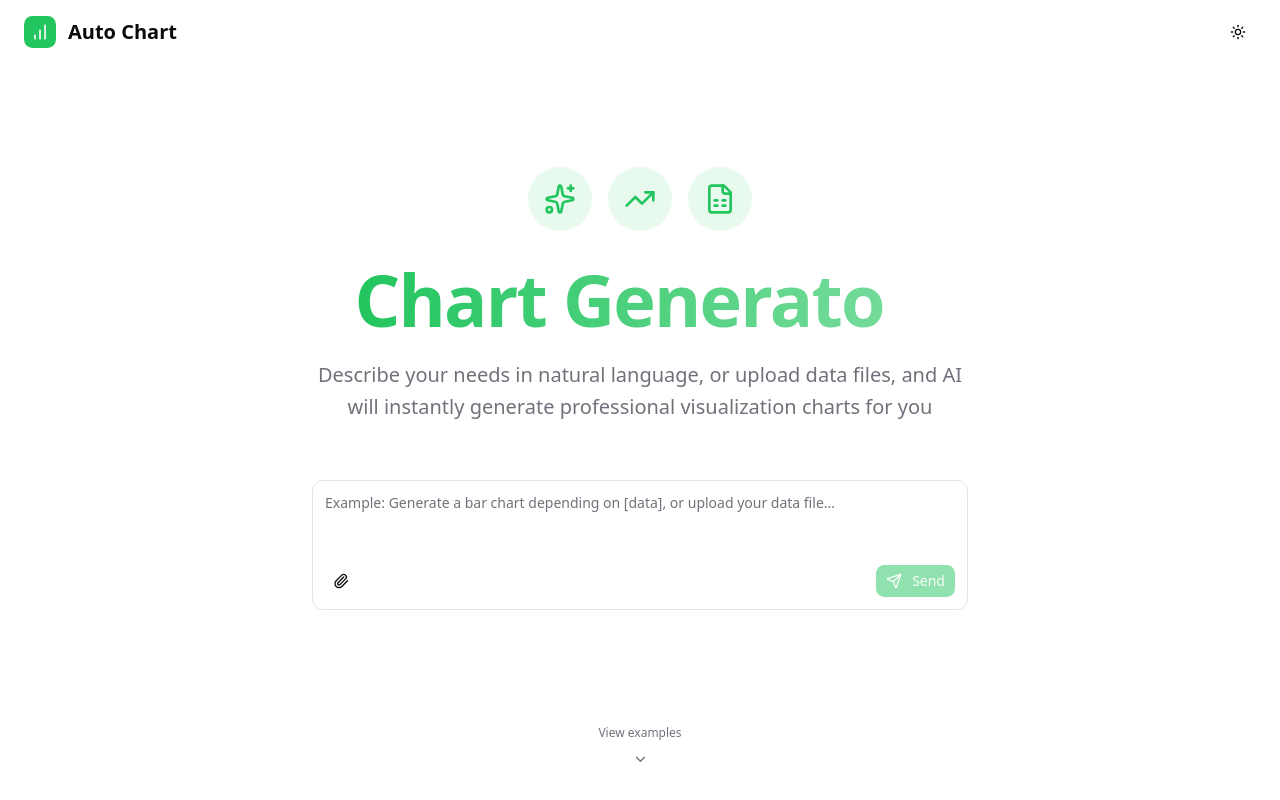
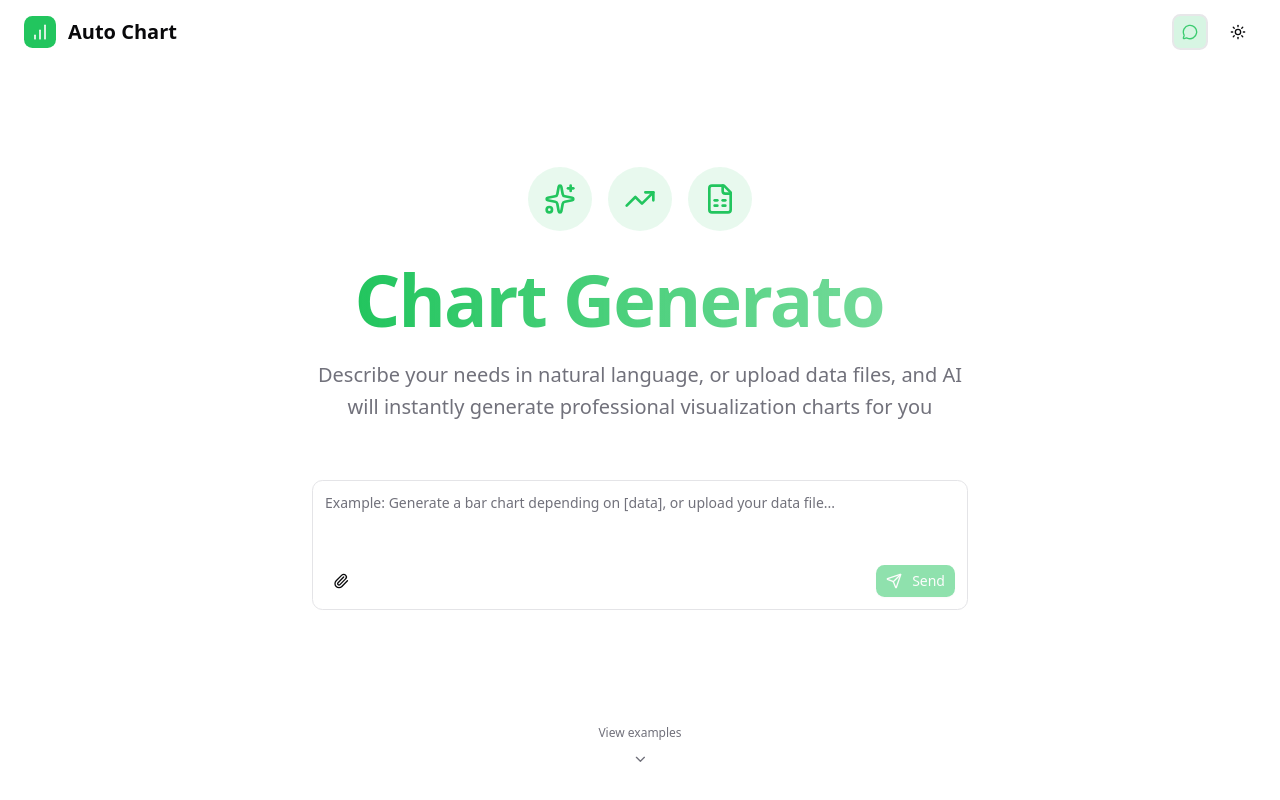
Before and after one commit to hanqizheng/auto-chart, a Next.js app: page / in a window 1280 px wide. Shown: the top 800 px of the page. Built offline with nearby package versions, Linux system fonts and the light colour scheme.

Commit message:
feat: 添加了反馈能力

```diff
--- a/src/app/dashboard/page.tsx
+++ b/src/app/dashboard/page.tsx
@@ -2,6 +2,7 @@
 
 import { DashboardLayout } from "@/components/layout/dashboard-layout";
 import { ThemeToggle } from "@/components/theme-toggle";
+import { FeedBack } from "@/components/feedback";
 
 const isTestExportEnabled =
   process.env.NODE_ENV !== "production" || process.env.NEXT_PUBLIC_ENABLE_TEST_EXPORT === "true";
@@ -17,8 +18,9 @@ export default function Dashboard() {
       <DashboardLayout />
 
       {/* 主题切换按钮 */}
-      <div className="fixed top-4 left-4 z-50">
+      <div className="fixed top-4 left-4 z-50 flex items-center space-x-3">
         <ThemeToggle />
+        <FeedBack />
       </div>
     </div>
   );
--- a/src/app/page.tsx
+++ b/src/app/page.tsx
@@ -14,6 +14,7 @@ import { fileToBase64 } from "@/lib/session-serializer";
 import { v4 as uuidv4 } from "uuid";
 import { DEMO_SESSION_LIST, getDemoSession } from "@/data/demo-sessions";
 import { ThemeToggle } from "@/components/theme-toggle";
+import { FeedBack } from "@/components/feedback";
 import { HorizontalDemoSection } from "@/components/horizontal-demo-section";
 import { CustomizableChartSection } from "@/components/customizable-chart-section";
 import TextType from "@/components/ui/TextType";
@@ -250,7 +251,8 @@ export default function HomePage() {
             <h1 className="text-xl font-bold">Auto Chart</h1>
           </div>
 
-          <div className="flex items-center space-x-4">
+          <div className="flex items-center space-x-3">
+            <FeedBack />
             <ThemeToggle />
           </div>
         </div>
--- /dev/null
+++ b/src/components/feedback.tsx
@@ -0,0 +1,22 @@
+"use client";
+
+import { MessageCircle } from "lucide-react";
+import { Button } from "@/components/ui/button";
+
+export function FeedBack() {
+  const handleFeedBackClick = () => {
+    window.open("https://autochart.featurebase.app/", "_blank", "noopener,noreferrer");
+  };
+
+  return (
+    <Button
+      variant="ghost"
+      size="sm"
+      onClick={handleFeedBackClick}
+      className="bg-primary/20 hover:bg-primary/30 border-primary h-9 w-9 animate-pulse cursor-pointer rounded-md border-2 px-0"
+    >
+      <MessageCircle className="text-primary h-[1.2rem] w-[1.2rem]" />
+      <span className="sr-only">Send Feedback</span>
+    </Button>
+  );
+}
```
